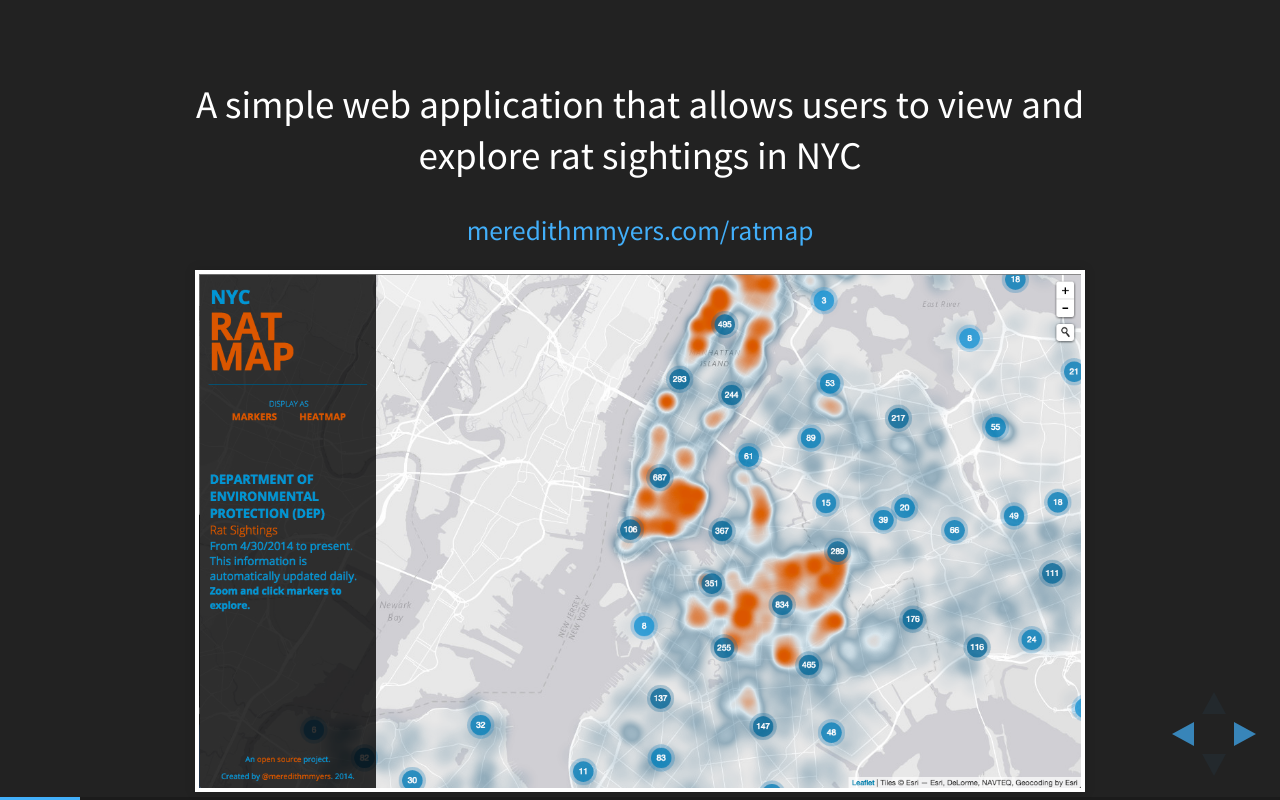
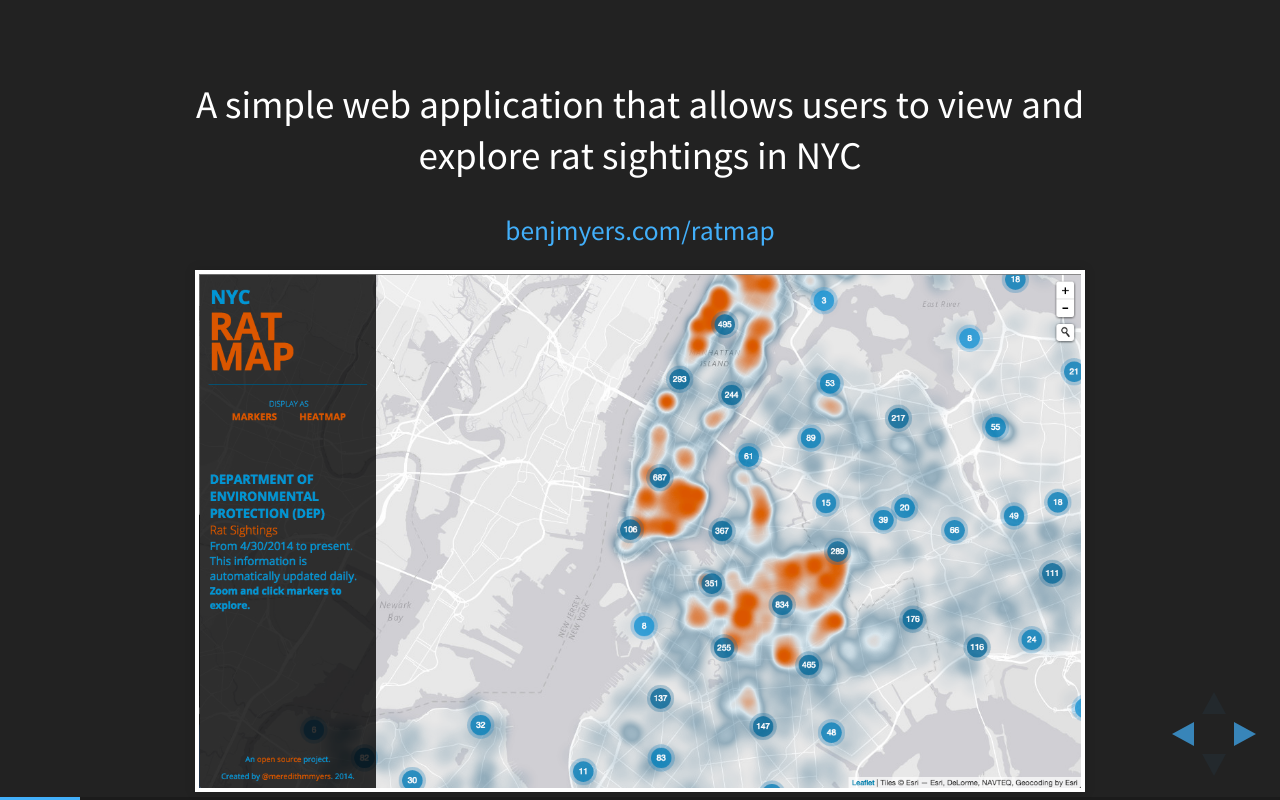
Before and after one commit to benjmyers/ratmap-presentation, a website: page index.html in a window 1280 px wide. Both pictures are taken after a click on the element 1251 px from the left and 734 px from the top of the page. Drawn offline with Linux system fonts and the light colour scheme.

Commit message:
Update index.html

```diff
--- a/index.html
+++ b/index.html
@@ -7,7 +7,7 @@
 		<title>RATMAP</title>
 
 		<meta name="description" content="A simple web application that allows users to view and explore rat sightings in NYC">
-		<meta name="author" content="Meredith M Myers">
+		<meta name="author" content="Ben Myers">
 
 		<meta name="apple-mobile-web-app-capable" content="yes" />
 		<meta name="apple-mobile-web-app-status-bar-style" content="black-translucent" />
@@ -70,18 +70,18 @@
             <section>
                 <h1>Ratmap</h1>
                 <p>
-                    <small><a href="http://meredithmmyers.com">Meredith M Myers</a> | <a href="http://twitter.com/meredithmmyers">@meredithmmyers</a></small>
+                    <small><a href="http://benjmyers.com">Benjamin E. Myers</a> | <a href="http://twitter.com/_benjmyers">@_benjmyers</a></small>
                 </p>
             </section>
 
             <section>
                 <p>A simple web application that allows users to view and explore rat sightings in NYC</p>
-                <a class="link" href="http://meredithmmyers.com/ratmap">meredithmmyers.com/ratmap</a>
+                <a class="link" href="http://benjmyers.com/ratmap">benjmyers.com/ratmap</a>
                 <img class="full-size" src="images/ratmap-full.png" />
             </section>
 
             <section>
-                <p>This presentation is available at <a href="http://meredithmmyers.com/ratmap-presentation">meredithmmyers.com/ratmap-presentation</a></p>
+                <p>This presentation is available at <a href="http://benjmyers.com/ratmap-presentation">benjmyers.com/ratmap-presentation</a></p>
             </section>
 
             <section>
@@ -216,7 +216,7 @@
             <section>
                 <h2>Thank You!</h2>
                 <p>
-                    <small><a href="http://meredithmmyers.com">meredithmmyers.com</a> | <a href="http://twitter.com/meredithmmyers">@meredithmmyers</a></small>
+                    <small><a href="http://benjmyers.com">benjmyers.com</a> | <a href="http://twitter.com/_benjmyers">@_benjmyers</a></small>
                 </p>
             </section>
 			</div>
```
